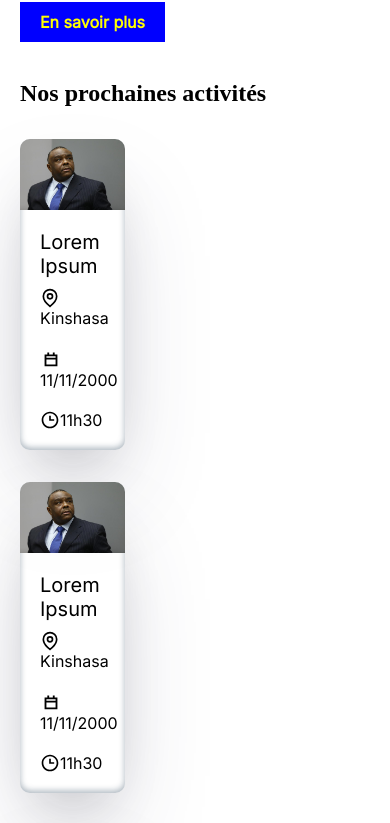
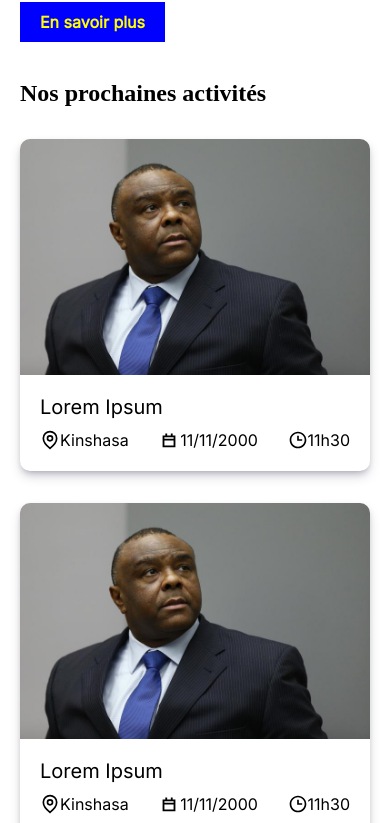
Before and after one commit to PhoenixMputu/mlc, a React (Create React App) app: page / in a window 390 px wide. Shown: the part 1137-1960 px from the top of the page. Built offline with nearby package versions, Linux system fonts and the light colour scheme.

Commit message:
add responsive card

```diff
--- a/src/css/card.scss
+++ b/src/css/card.scss
@@ -7,7 +7,7 @@
     border-radius: 10px;
     width: 30%;
     margin: 2rem 0;
-    box-shadow: rgba(50, 50, 93, 0.25) 0px 50px 100px -20px, rgba(0, 0, 0, 0.3) 0px 30px 60px -30px, rgba(10, 37, 64, 0.35) 0px -2px 6px 0px inset;
+    box-shadow: rgba(50, 50, 93, 0.25) 0px 6px 12px -2px, rgba(0, 0, 0, 0.3) 0px 3px 7px -3px;
 
     img {
         max-width: 100%;
@@ -43,3 +43,9 @@
         }
     }
 }
+
+@media screen and (max-width: 400px) {
+    .card {
+        width: 100%;
+    }
+}
```
